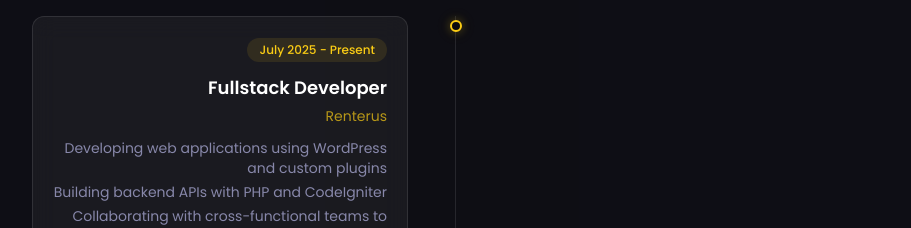
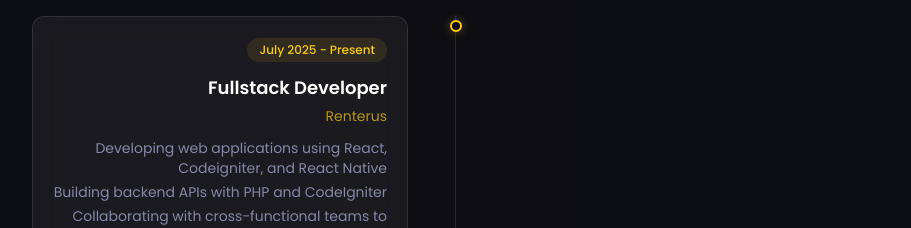
Before and after one commit to RubenMRDev/RubenMRDev, a React (Vite) app: page / in a window 1280 px wide. Shown: the part 3080-3308 px from the top of the page, without its empty margins (184-1095 px from the left). Built offline with nearby package versions, Linux system fonts and the light colour scheme.

Commit message:
update experience descriptions to reflect new technologies used

```diff
--- a/src/data/experience.ts
+++ b/src/data/experience.ts
@@ -14,13 +14,13 @@
     },
     description: {
       en: [
-        'Developing web applications using WordPress and custom plugins',
+        'Developing web applications using React, Codeigniter, and React Native',
         'Building backend APIs with PHP and CodeIgniter',
         'Collaborating with cross-functional teams to deliver features on time',
         'Implementing responsive designs and optimizing application performance',
       ],
       es: [
-        'Desarrollando aplicaciones web utilizando WordPress y plugins personalizados',
+        'Desarrollando aplicaciones web utilizando React, Codeigniter y React Native',
         'Construcción de APIs backend con PHP y CodeIgniter',
         'Participación en equipos multidisciplinares para entregar funcionalidades a tiempo',
         'Implementación de diseños responsive y optimización del rendimiento',
```
